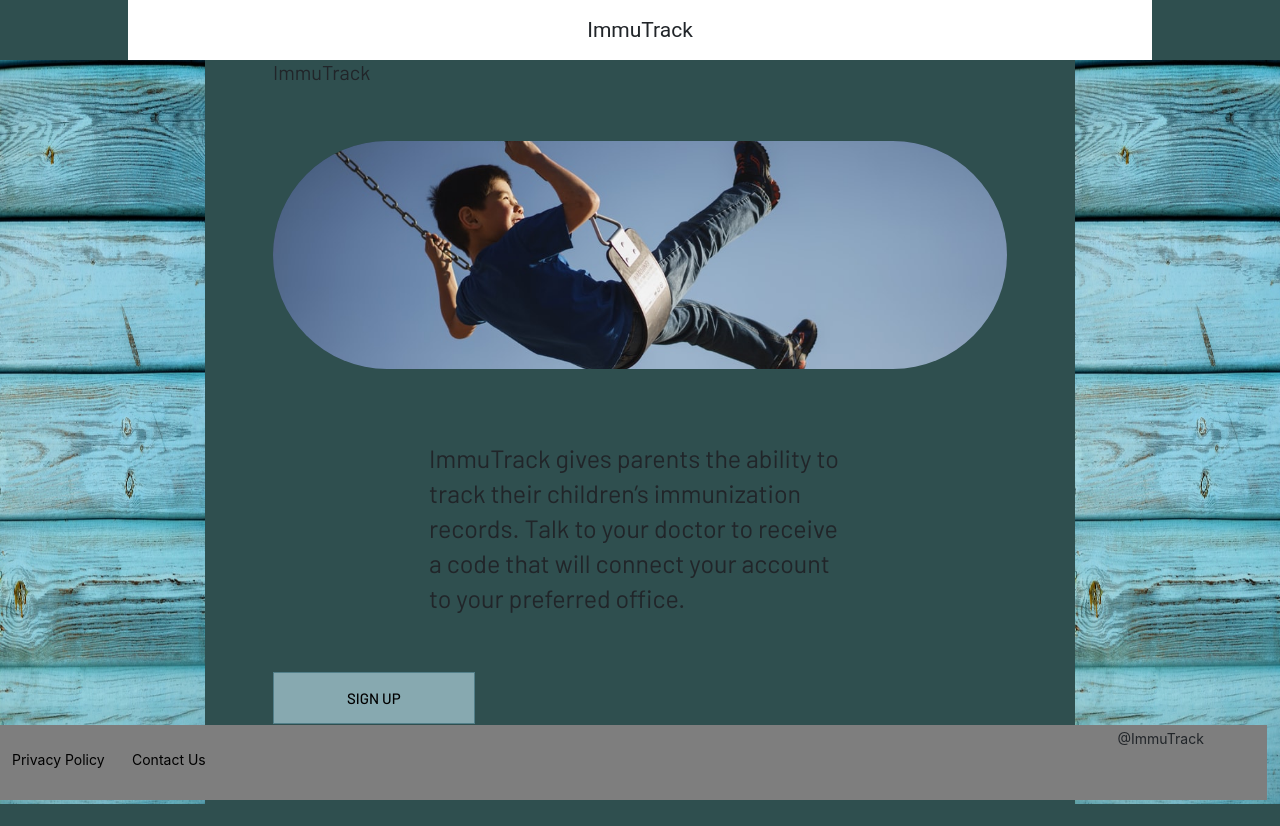
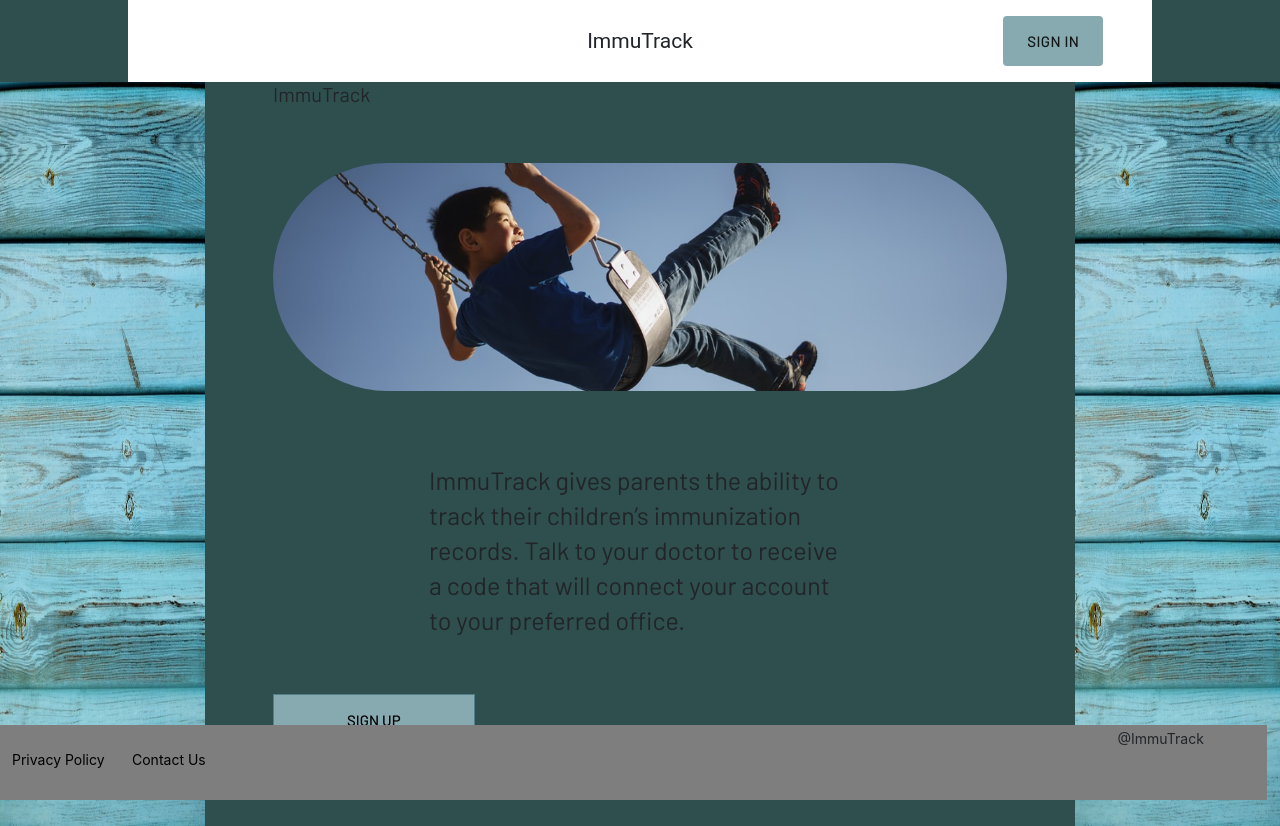
Before and after one commit to aaronw4/Immunization-Front-End, a React (Create React App) app in the folder immutrack/: page / in a window 1280 px wide. Before the commit the page ends 804 px from the top, so only its background shows below. Built offline with nearby package versions, Linux system fonts and the light colour scheme.

Commit message:
added sign in button to header

```diff
--- a/immutrack/src/components/base/Header.js
+++ b/immutrack/src/components/base/Header.js
@@ -26,6 +26,11 @@ const Header = ({ location, history }) => {
     e.preventDefault();
     localStorage.removeItem("token");
     history.push("/");
+  };
+
+  const login = e => {
+    e.preventDefault();
+    history.push("/login");
   };
 
   if (token) {
@@ -61,9 +66,15 @@ const Header = ({ location, history }) => {
         alignItems="center"
         justify="center"
       >
-        <Typography component="header" variant="h5">
-          ImmuTrack
-        </Typography>
+        <Grid item xs={2}></Grid>
+        <Grid item xs={8}>
+          <Typography component="header" variant="h5">
+            ImmuTrack
+          </Typography>
+        </Grid>
+        <Grid item xs={2}>
+          <LogoutButton onClick={login}>Sign In</LogoutButton>
+        </Grid>
       </Grid>
     );
   }
```
